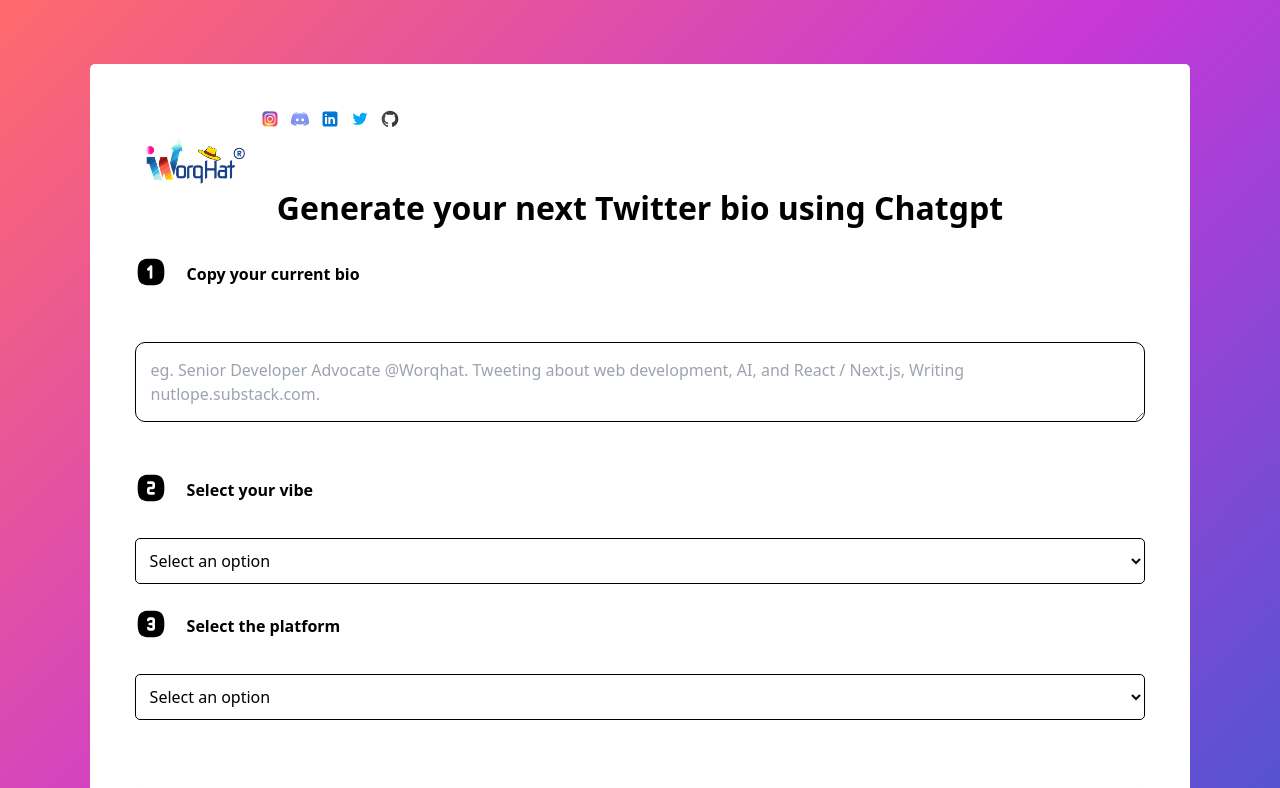
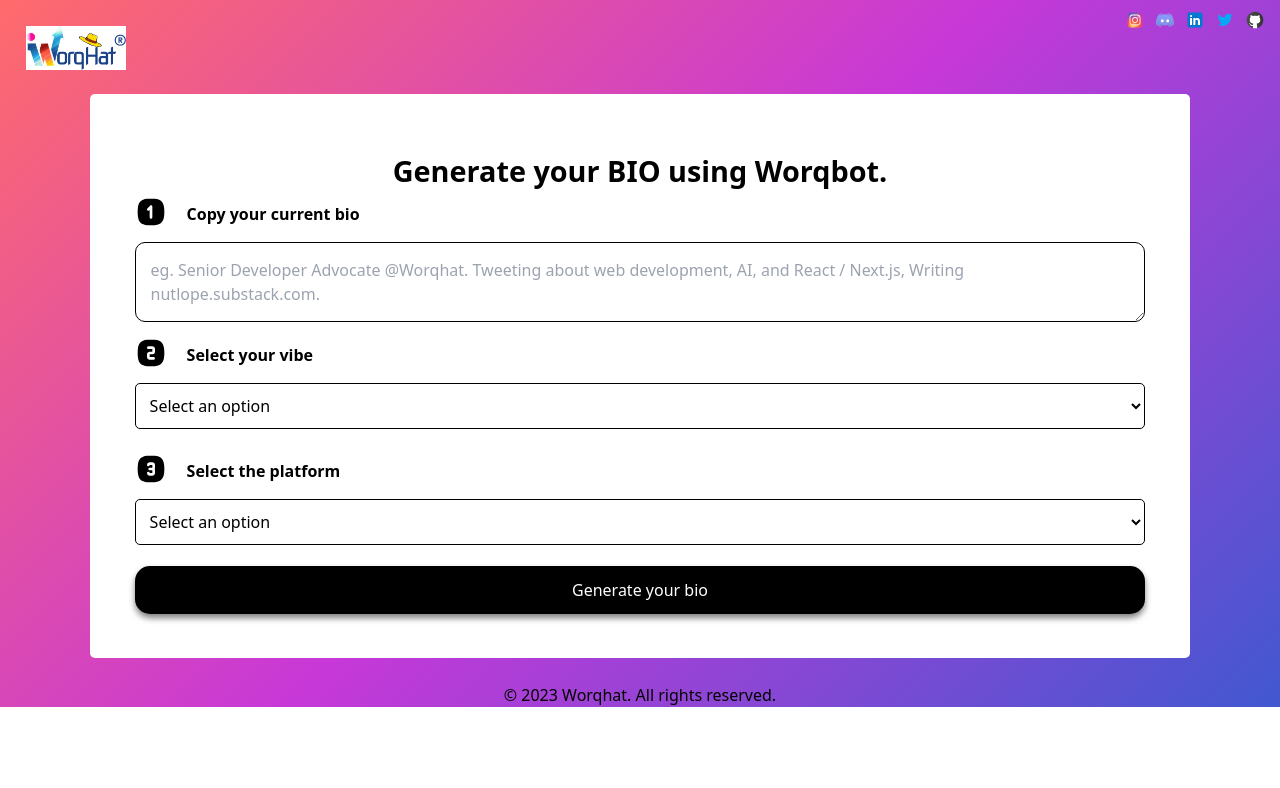
Before and after one commit to WorqHat/Bio-generater-project, a Next.js app: page / in a window 1280 px wide. Shown: the top 788 px of the page. Built offline with nearby package versions, Linux system fonts and the light colour scheme.

Commit message:
Fix: alignment

```diff
--- a/app/globals.css
+++ b/app/globals.css
@@ -23,7 +23,7 @@ body {
 }
 
 h1 {
-  font-size: 2rem;
+  font-size: 1.8rem;
   font-weight: bold;
 }
 
@@ -58,8 +58,8 @@ h1 {
 
 .my-textarea {
   padding: 15px;
-  margin-top: 30px;
-  margin-bottom: 20px;
+  margin-top: -10px;
+  margin-bottom: -15px;
   width: 100%;
   font-size: medium;
   color: black;
@@ -73,7 +73,7 @@ h1 {
   padding: 10px;
   border: 1px solid #000;
   border-radius: 5px;
-  margin-top: 10px;
+  margin-top: -10px;
   width: 100%;
 }
 
@@ -82,7 +82,7 @@ h1 {
   padding: 10px;
   border: 1px solid #000;
   border-radius: 5px;
-  margin-top: 10px;
+  margin-top: -10px;
   width: 100%;
 }
 
--- a/app/page.tsx
+++ b/app/page.tsx
@@ -61,11 +61,10 @@ const MyPage = () => {
 
   return (
     <Layout>
-      <div className="container">
-      <div className='logo' style={{ display: 'flex', justifyContent: 'flex-start', alignItems: 'initial', marginLeft: '10px', marginTop: "30px" }}>
+      <div className='logo' style={{ display: 'right', justifyContent: 'flex-start', alignItems: 'initial', marginLeft: '2%', marginTop: "2%", fontSize: "medium" }}>
           <Image src="/logo.png" alt="Logo" width={100} height={50} />
 
-          <div className='social-icons' style={{ display: 'flex', justifyContent: 'flex-end', margin: '10px', marginTop: "-30px" }}>
+          <div className='social-icons' style={{ display: 'flex', justifyContent: 'flex-end', margin: '10px', marginTop: "-60px", fontSize: "medium" }}>
             {socialMediaLinks.map((link, index) => (
               <a key={index} href={link.url} target="_blank" rel="noopener noreferrer" style={{ margin: '0 5px' }}>
                 <Image src={link.icon} alt={link.name} width={20} height={20} />
@@ -73,8 +72,10 @@ const MyPage = () => {
             ))}
           </div>
         </div>
-        <div>
-          <h1>Generate your next Twitter bio using Chatgpt</h1>
+      <div className="container">
+
+        <div style={{marginBottom: "-2%", marginTop: "1%" }}>
+          <h1>Generate your BIO using Worqbot.</h1>
         </div>
 
         <div className="icon-heading">
@@ -121,7 +122,7 @@ const MyPage = () => {
           </select>
         </div>
 
-        <button className="generatebtn" onClick={handleGenerateBioClick}>
+        <button className="generatebtn" style={{ marginTop: "2%", marginBottom: "-.05%"}} onClick={handleGenerateBioClick}>
           Generate your bio
         </button>
         {generatedBio && (
@@ -133,6 +134,10 @@ const MyPage = () => {
             </p>
           </div>
         )}
+
+      </div>
+      <div className='footer' style={{ textAlign: 'center', marginTop: '-45px', left: '0', bottom: '10px', width: '100%' }}>
+          <p>&copy; 2023 Worqhat. All rights reserved.</p>
         </div>
     </Layout>
   );
```
Lines whose indentation alone changed are shown as unchanged.
